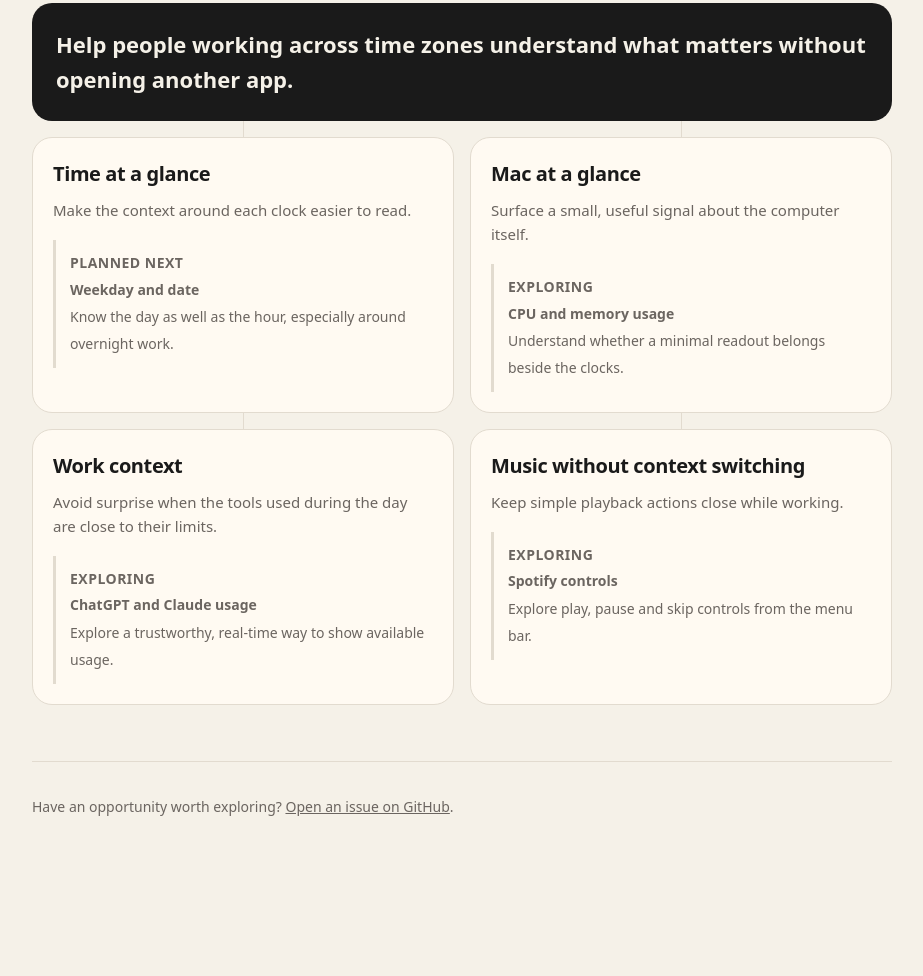
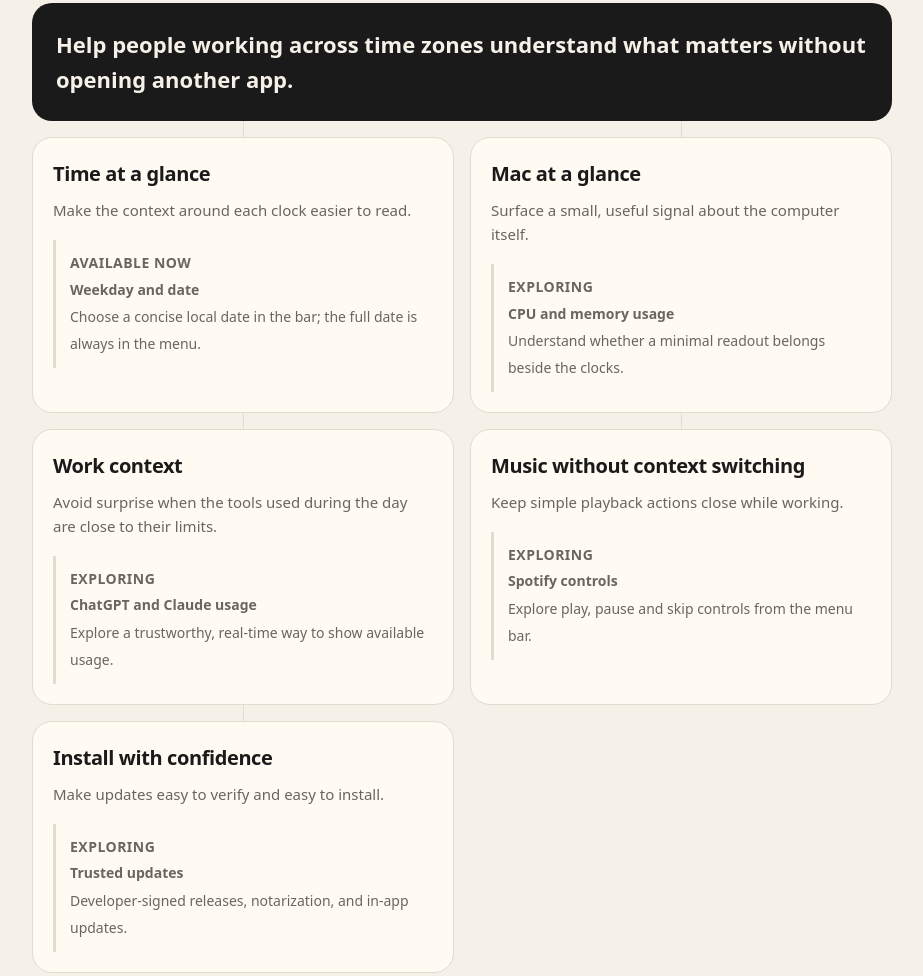
Before and after one commit to oisergiofelix/fuzoo, a plain HTML site: page docs/roadmap.html in a window 1280 px wide. Shown: the part 549-1525 px from the top of the page, without its empty margins (178-1101 px from the left). Before the commit the page ends 1423 px from the top, so only its background shows below. Drawn offline with Linux system fonts and the light colour scheme.

Commit message:
v0.3.0: add optional local date

```diff
--- a/docs/roadmap.html
+++ b/docs/roadmap.html
@@ -16,10 +16,11 @@
 <section><div class="legend"><span class="tag planned"><span lang="en">Planned next</span><span lang="pt">Planejado a seguir</span></span><span class="tag"><span lang="en">Exploring</span><span lang="pt">Em exploração</span></span></div>
 <div class="tree"><div class="root"><span lang="en">Help people working across time zones understand what matters without opening another app.</span><span lang="pt">Ajudar quem trabalha entre fusos a entender o que importa sem abrir outro app.</span></div>
 <div class="branches">
-  <article class="branch"><div class="node"><span lang="en">Time at a glance</span><span lang="pt">Tempo de relance</span></div><p><span lang="en">Make the context around each clock easier to read.</span><span lang="pt">Deixar o contexto de cada relógio mais fácil de entender.</span></p><div class="opportunity"><div class="status"><span lang="en">Planned next</span><span lang="pt">Planejado a seguir</span></div><strong><span lang="en">Weekday and date</span><span lang="pt">Dia da semana e data</span></strong><span lang="en">Know the day as well as the hour, especially around overnight work.</span><span lang="pt">Saber o dia além da hora, especialmente em trabalho que atravessa a noite.</span></div></article>
+  <article class="branch"><div class="node"><span lang="en">Time at a glance</span><span lang="pt">Tempo de relance</span></div><p><span lang="en">Make the context around each clock easier to read.</span><span lang="pt">Deixar o contexto de cada relógio mais fácil de entender.</span></p><div class="opportunity"><div class="status"><span lang="en">Available now</span><span lang="pt">Disponível agora</span></div><strong><span lang="en">Weekday and date</span><span lang="pt">Dia da semana e data</span></strong><span lang="en">Choose a concise local date in the bar; the full date is always in the menu.</span><span lang="pt">Escolha uma data local curta na barra; a data completa está sempre no menu.</span></div></article>
   <article class="branch"><div class="node"><span lang="en">Mac at a glance</span><span lang="pt">Mac de relance</span></div><p><span lang="en">Surface a small, useful signal about the computer itself.</span><span lang="pt">Exibir um sinal pequeno e útil sobre o próprio computador.</span></p><div class="opportunity"><div class="status"><span lang="en">Exploring</span><span lang="pt">Em exploração</span></div><strong><span lang="en">CPU and memory usage</span><span lang="pt">Uso de CPU e memória</span></strong><span lang="en">Understand whether a minimal readout belongs beside the clocks.</span><span lang="pt">Entender se uma leitura mínima merece ficar ao lado dos relógios.</span></div></article>
   <article class="branch"><div class="node"><span lang="en">Work context</span><span lang="pt">Contexto de trabalho</span></div><p><span lang="en">Avoid surprise when the tools used during the day are close to their limits.</span><span lang="pt">Evitar surpresa quando as ferramentas usadas no dia estão perto do limite.</span></p><div class="opportunity"><div class="status"><span lang="en">Exploring</span><span lang="pt">Em exploração</span></div><strong><span lang="en">ChatGPT and Claude usage</span><span lang="pt">Uso do ChatGPT e Claude</span></strong><span lang="en">Explore a trustworthy, real-time way to show available usage.</span><span lang="pt">Explorar uma forma confiável e em tempo real de mostrar o uso disponível.</span></div></article>
   <article class="branch"><div class="node"><span lang="en">Music without context switching</span><span lang="pt">Música sem trocar de contexto</span></div><p><span lang="en">Keep simple playback actions close while working.</span><span lang="pt">Manter ações simples de reprodução por perto enquanto trabalha.</span></p><div class="opportunity"><div class="status"><span lang="en">Exploring</span><span lang="pt">Em exploração</span></div><strong><span lang="en">Spotify controls</span><span lang="pt">Controles do Spotify</span></strong><span lang="en">Explore play, pause and skip controls from the menu bar.</span><span lang="pt">Explorar controles de tocar, pausar e avançar pela barra de menus.</span></div></article>
+  <article class="branch"><div class="node"><span lang="en">Install with confidence</span><span lang="pt">Instalar com confiança</span></div><p><span lang="en">Make updates easy to verify and easy to install.</span><span lang="pt">Tornar atualizações fáceis de verificar e de instalar.</span></p><div class="opportunity"><div class="status"><span lang="en">Exploring</span><span lang="pt">Em exploração</span></div><strong><span lang="en">Trusted updates</span><span lang="pt">Atualizações confiáveis</span></strong><span lang="en">Developer-signed releases, notarization, and in-app updates.</span><span lang="pt">Releases assinadas, notarização e atualização dentro do app.</span></div></article>
 </div></div></section>
 <footer><span lang="en">Have an opportunity worth exploring? <a href="https://github.com/oisergiofelix/fuzoo/issues">Open an issue on GitHub</a>.</span><span lang="pt">Tem uma oportunidade que vale explorar? <a href="https://github.com/oisergiofelix/fuzoo/issues">Abra uma issue no GitHub</a>.</span></footer>
 </main><script>const b=document.body,btn=document.getElementById('lang');function set(l){b.className=l;document.documentElement.lang=l==='pt'?'pt-BR':'en';btn.textContent=l==='pt'?'EN':'PT';try{localStorage.lang=l}catch(e){}}let saved;try{saved=localStorage.lang}catch(e){}set(saved||((navigator.language||'').toLowerCase().startsWith('pt')?'pt':'en'));btn.onclick=()=>set(b.className==='pt'?'en':'pt');</script></body></html>
```
Also changed, not shown: docs/index.html (+6 -0 lines), 4 other files.
